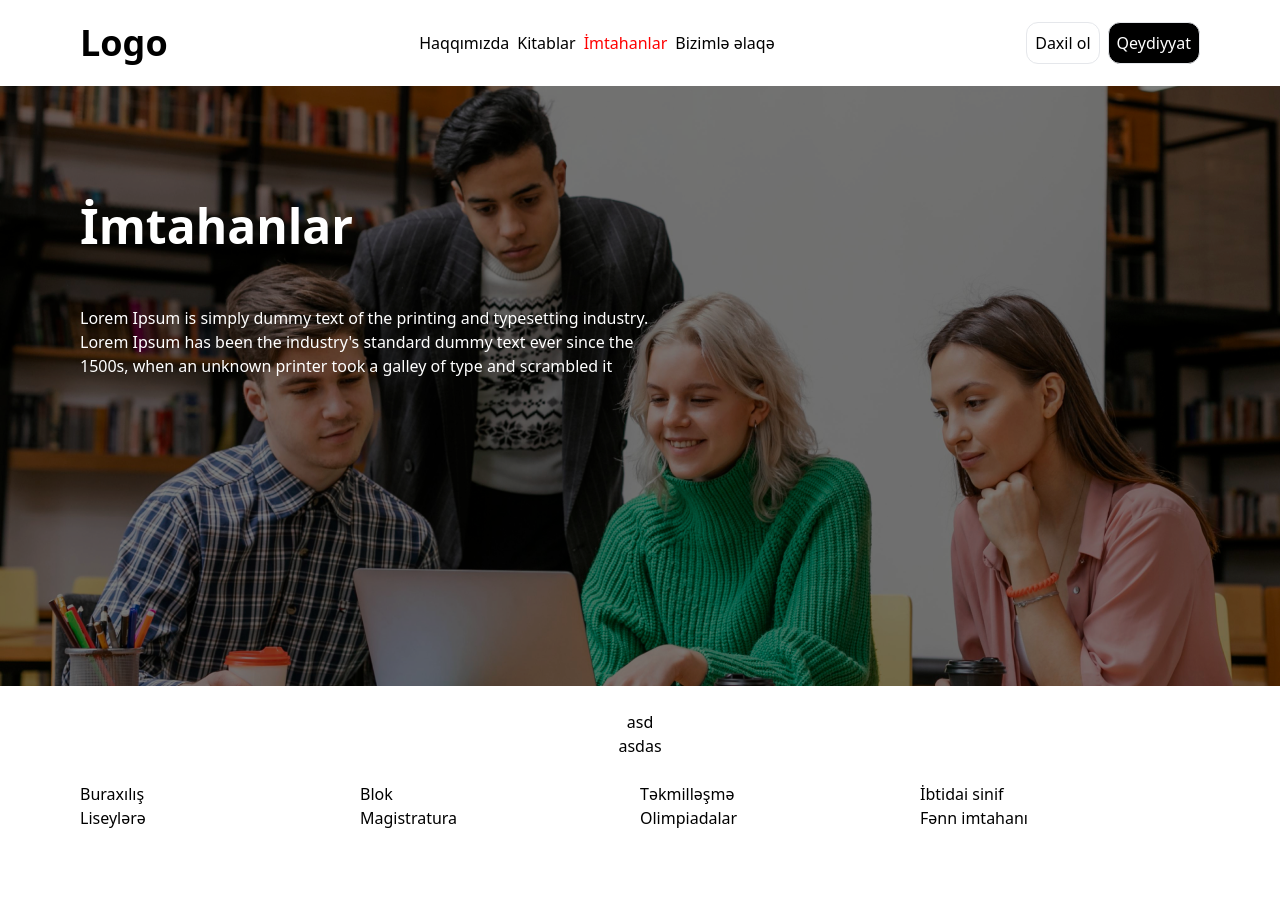
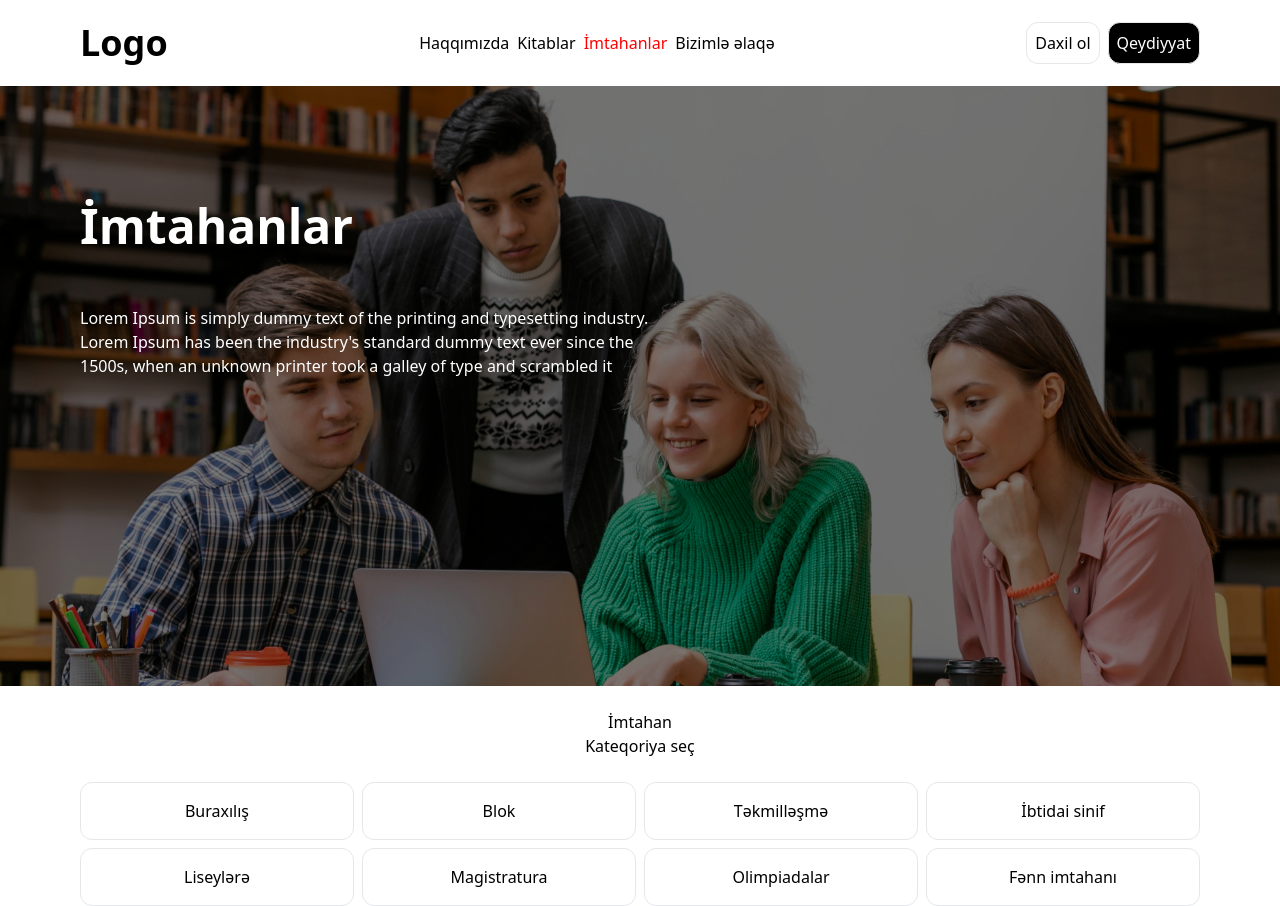
Before and after one commit to QulamSamadli/task166, a React (Vite) app: page /imtahanlar in a window 1280 px wide. Before the commit the page ends 830 px from the top, so only its background shows below. Built offline with nearby package versions, Linux system fonts and the light colour scheme.

Commit message:
added new array

```diff
--- a/src/Components/Category/index.jsx
+++ b/src/Components/Category/index.jsx
@@ -3,27 +3,33 @@ import React, { useState } from 'react'
 const categories = [
     {
         id: 1,
-        title: "Buraxılış"
+        title: "Buraxılış",
+        category: 'buraxilis'
     },
     {
         id: 2,
-        title: "Blok"
+        title: "Blok",
+        category: 'blok'
     },
     {
         id: 3,
-        title: "Təkmilləşmə"
+        title: "Təkmilləşmə",
+        category: 'tekmillesme'
     },
     {
         id: 4,
-        title: "İbtidai sinif"
+        title: "İbtidai sinif",
+        category: 'ibtidai'
     },
     {
         id: 5,
-        title: "Liseylərə"
+        title: "Liseylərə",
+        category: 'lisey'
     },
     {
         id: 6,
-        title: "Magistratura"
+        title: "Magistratura",
+        category: 'magistratura'
     },
     {
         id: 7,
@@ -34,7 +40,7 @@ const categories = [
     {
         id: 8,
         title: "Fənn imtahanı",
-        category: 'buraxilis'
+        category: 'fenn'
     },
 ]
 const Category = () => {
@@ -43,15 +49,15 @@ const Category = () => {
     console.log(category);
 
     return (
-        <div className='container '>
+        <div className='container grid grid-cols-1 text-center'>
             <div className='text-center my-6'>
-                <p>asd</p>
-                <h2>asdas</h2>
+                <p>İmtahan</p>
+                <h2>Kateqoriya seç</h2>
             </div>
-            <div className='grid grid-cols-4 '>
+            <div className='grid grid-cols-4 gap-2 '>
                 {
                     categories.map(({ id, title, category }) => {
-                        return <div onClick={() => {
+                        return <div className='border rounded-xl p-4' onClick={() => {
                             setCategory(category)
                         }} key={id}>{title}</div>
                     })
```
